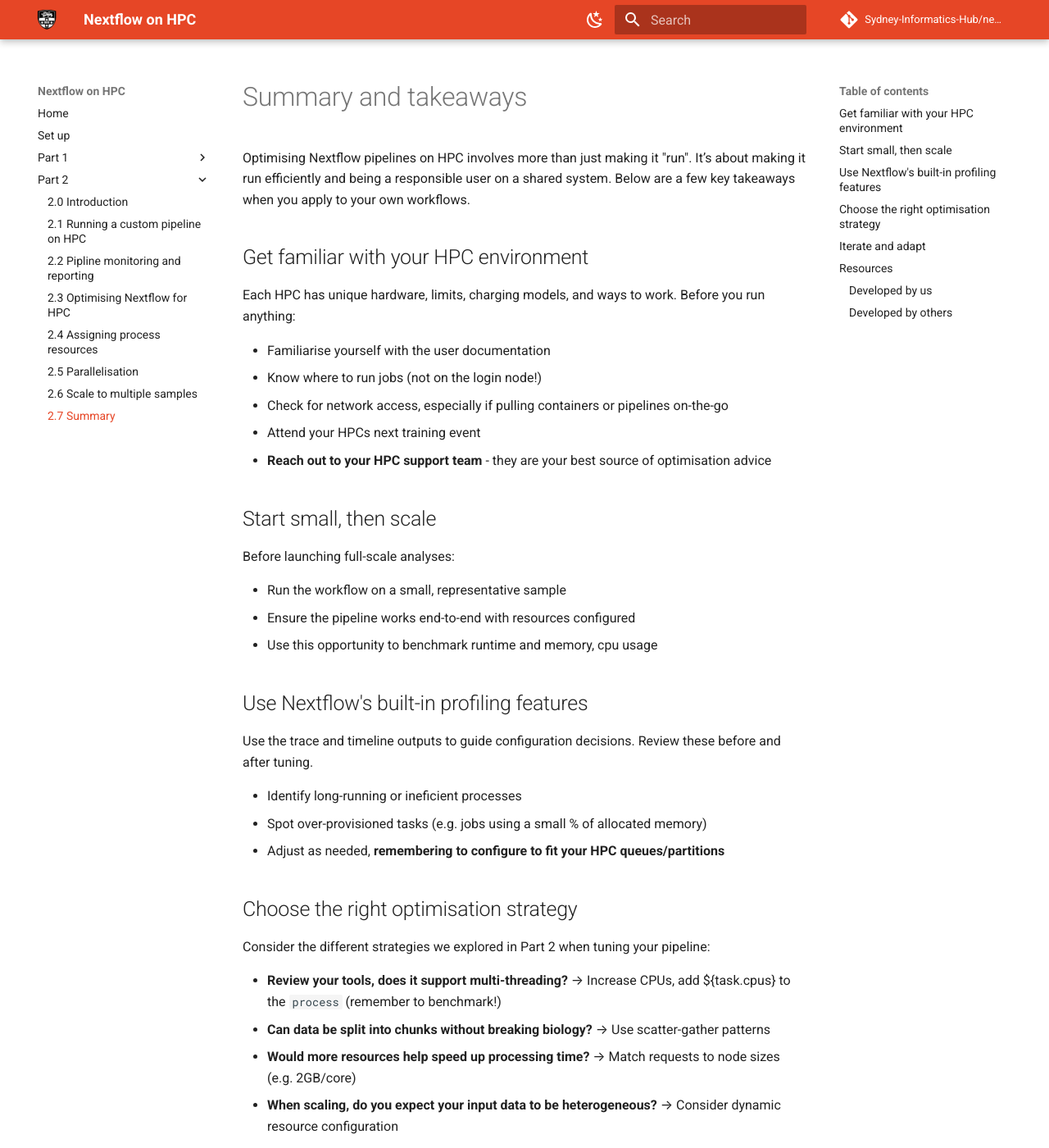
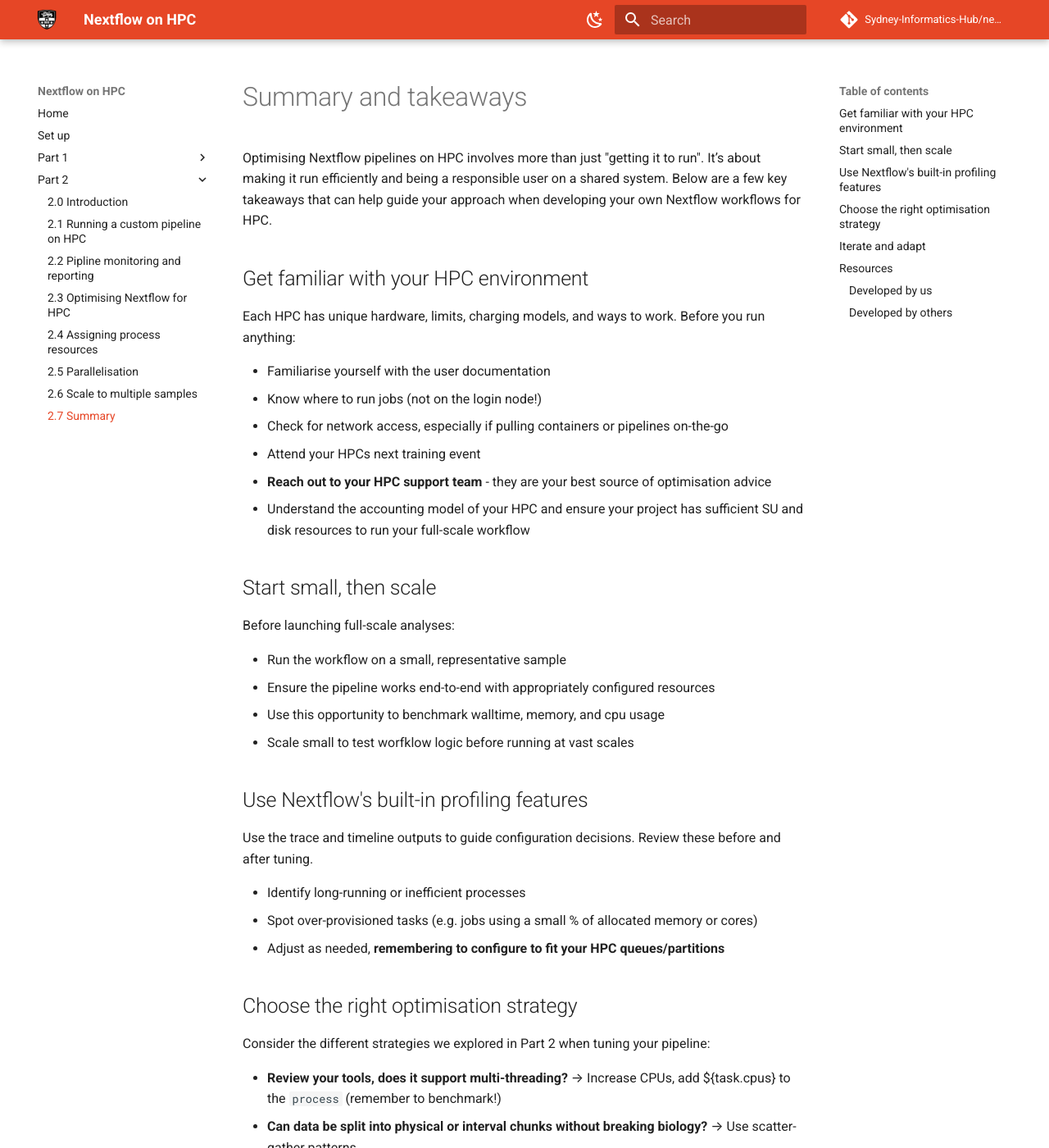
Before and after one commit to Sydney-Informatics-Hub/nextflow-hpc-workshop, an MkDocs documentation site: the page built from docs/part2/28_outro.md, in a window 1280 px wide and 1400 px high. Shown: the whole window at 82% size. Built offline with MkDocs 1.6.1 and Material for MkDocs 9.7.7, drawn with Linux system fonts in a browser that asks for light colours; comment, search, counter and statistics services are not loaded; some of the changed text lies outside the part shown.

Commit message:
Review 2.8 outro

```diff
--- a/docs/part2/28_outro.md
+++ b/docs/part2/28_outro.md
@@ -1,6 +1,6 @@
 # Summary and takeaways
 
-Optimising Nextflow pipelines on HPC involves more than just making it "run". It’s about making it run efficiently and being a responsible user on a shared system. Below are a few key takeaways when you apply to your own workflows.
+Optimising Nextflow pipelines on HPC involves more than just "getting it to run". It’s about making it run efficiently and being a responsible user on a shared system. Below are a few key takeaways that can help guide your approach when developing your own Nextflow workflows for HPC.
 
 ## Get familiar with your HPC environment
 
@@ -11,21 +11,23 @@ Each HPC has unique hardware, limits, charging models, and ways to work. Before
 - Check for network access, especially if pulling containers or pipelines on-the-go
 - Attend your HPCs next training event
 - **Reach out to your HPC support team** - they are your best source of optimisation advice
+- Understand the accounting model of your HPC and ensure your project has sufficient SU and disk resources to run your full-scale workflow
 
 ## Start small, then scale
 
 Before launching full-scale analyses:
 
 - Run the workflow on a small, representative sample
-- Ensure the pipeline works end-to-end with resources configured
-- Use this opportunity to benchmark runtime and memory, cpu usage
+- Ensure the pipeline works end-to-end with appropriately configured resources
+- Use this opportunity to benchmark walltime, memory, and cpu usage
+- Scale small to test worfklow logic before running at vast scales
 
 ## Use Nextflow's built-in profiling features
 
 Use the trace and timeline outputs to guide configuration decisions. Review these before and after tuning.
 
-- Identify long-running or ineficient processes
-- Spot over-provisioned tasks (e.g. jobs using a small % of allocated memory)
+- Identify long-running or inefficient processes
+- Spot over-provisioned tasks (e.g. jobs using a small % of allocated memory or cores)
 - Adjust as needed, **remembering to configure to fit your HPC queues/partitions**
 
 ## Choose the right optimisation strategy
@@ -33,19 +35,18 @@ Use the trace and timeline outputs to guide configuration decisions. Review thes
 Consider the different strategies we explored in Part 2 when tuning your pipeline:
 
 - **Review your tools, does it support multi-threading?** → Increase CPUs, add ${task.cpus} to the `process` (remember to benchmark!)
-- **Can data be split into chunks without breaking biology?** → Use scatter-gather patterns
-- **Would more resources help speed up processing time?** → Match requests to node sizes (e.g. 2GB/core)
+- **Can data be split into physical or interval chunks without breaking biology?** → Use scatter-gather patterns
+- **Would more resources help speed up processing time?** → Match requests to node sizes (e.g. 2 GB/core)
 - **When scaling, do you expect your input data to be heterogeneous?** → Consider dynamic resource configuration
-
-**Acknowledge what your (research) goals are** - what do you need to optimise for? → Time, cost, throughput?
+- **Acknowledge what your research goals are** - what do you need to optimise for? → Time, compute cost, throughput?
 
 ## Iterate and adapt
 
 Efficiency is context-specific. What works for one sample or one HPC may not work for another.
 
 - Run benchmarks iteratively, especially if scaling to 10s - 1000s of samples
-- Keep your pipeline reproducible and flexible across systems - **separate _what_ the workflow runs to _how_ and _where_ it should run**
-- Document and comments any tuning decisions to support reproducibility
+- Keep your pipeline reproducible and flexible across systems - **separate _what_ the workflow runs to _how_ and _where_ it should run** with separate configs for each
+- Document and comment any tuning decisions to support reproducibility
 
 ## Resources
 
```
Also changed, not shown: other parts of docs/part2/28_outro.md (+2 -2 lines), docs/part2/27_scale.md (+1 -1 lines).
